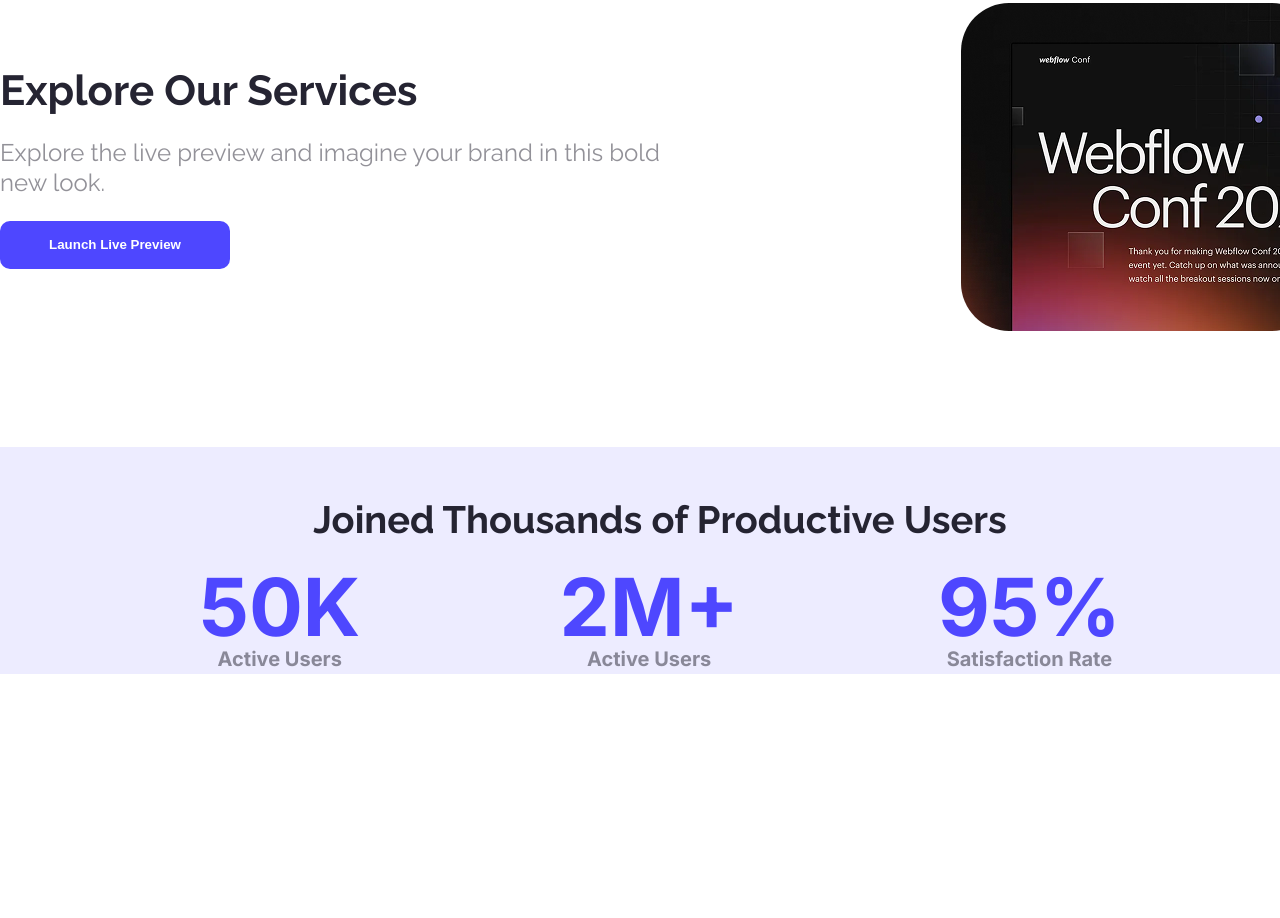
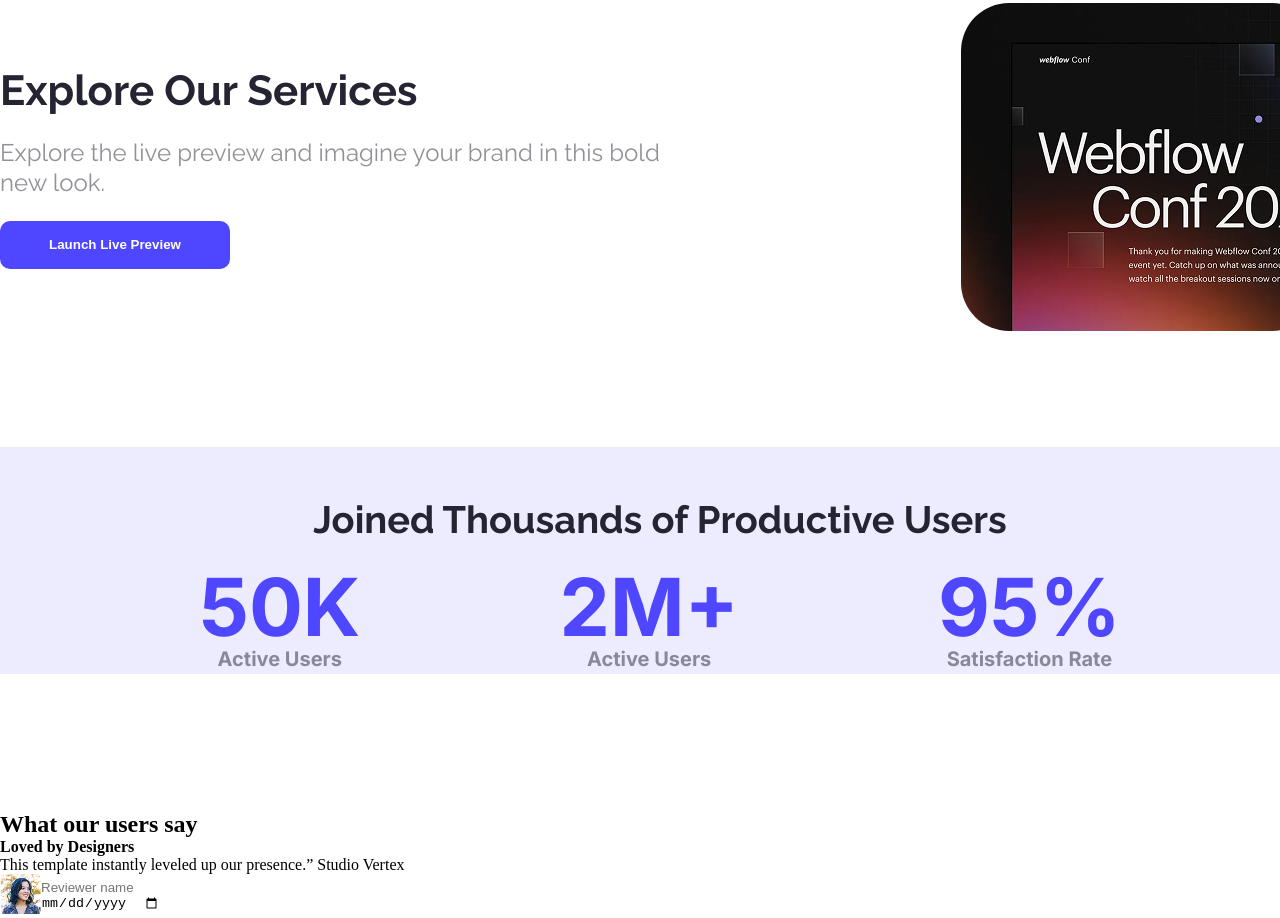
Before and after one commit to sabbirRashed/Amra-Coder--A-01-, a plain HTML site: page index.html in a window 1280 px wide. Shown: the part 802-1720 px from the top of the page. Before the commit the page ends 1523 px from the top, so only its background shows below. Drawn offline with Linux system fonts and the light colour scheme.

Commit message:
added feed-back form

```diff
--- a/index.html
+++ b/index.html
@@ -45,6 +45,23 @@
                 <li>95% <br><span class="secondary-color">Satisfaction Rate</span></li>
             </ul>
         </section>
+
+        <section class="feed-back">
+            <h2 class="feed-back-title">What our users say</h2>
+            <div class="feed-back-container">
+                <h4 class="container-title">Loved by Designers</h4>
+                <p class="container-description">This template instantly leveled up our presence.” Studio Vertex</p>
+                <div class="image-form">
+                    <div class="pic"><img src="images/avatar.png" alt=" Reviewer image"></div>
+                    <form class="reviewer-info">
+                        <input type="text" placeholder="Reviewer name">
+                        <input type="date" placeholder="Date">
+                    </form>
+                </div>
+
+            </div>
+
+        </section>
     </main>
     <footer>
 
--- a/style/style.css
+++ b/style/style.css
@@ -190,6 +190,7 @@ text-align: left;
 /* user productive section */
 .user-section{
     background-color: rgba(78, 71, 255, 0.1);
+    margin-bottom: 137px;
 
 }
 
@@ -227,3 +228,19 @@ text-align: left;
     padding-bottom: 50px;
 
 }
+
+
+/* user feed back style */
+.image-form{
+    display: flex;
+    justify-content: ;
+    align-items: center;
+
+}
+
+
+ .reviewer-info input{
+    display: block;
+    border: none;
+
+}
```
